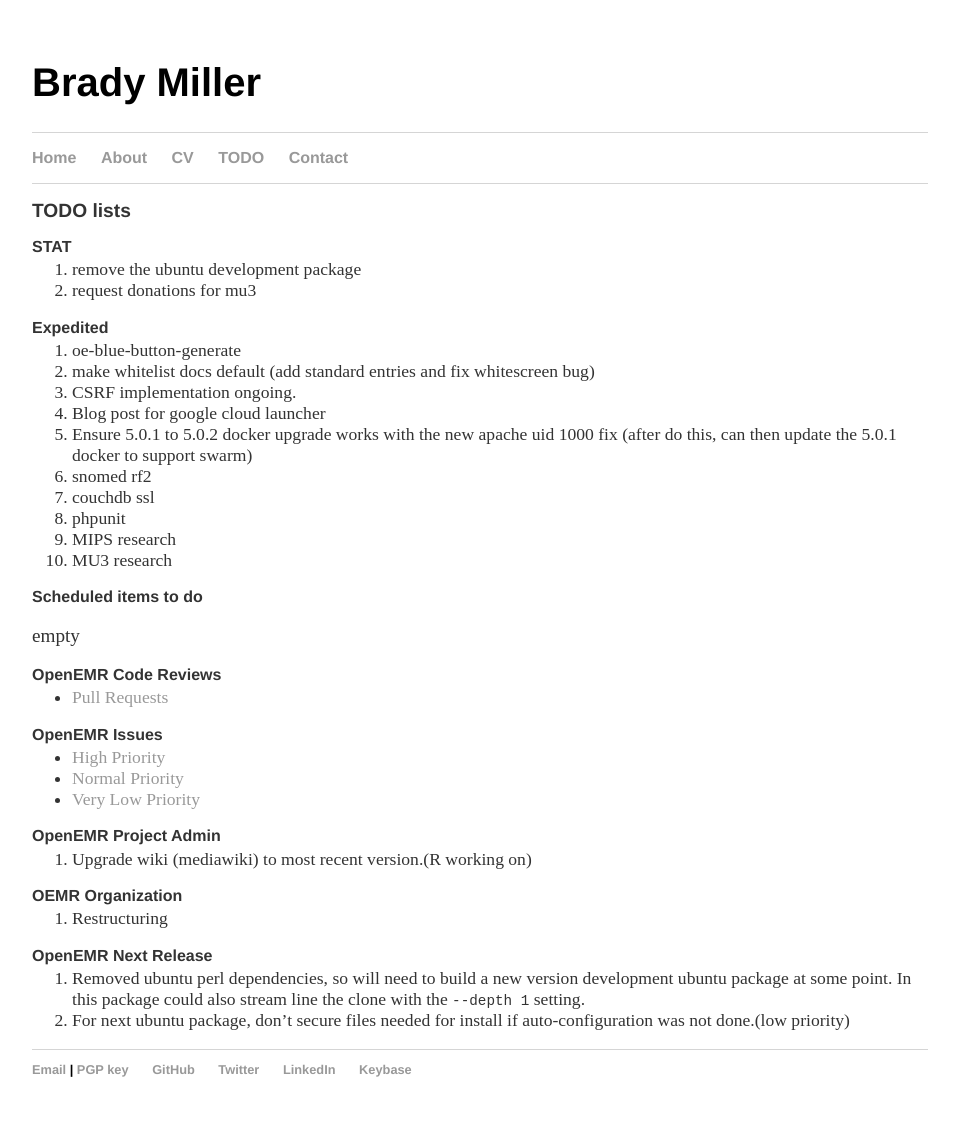
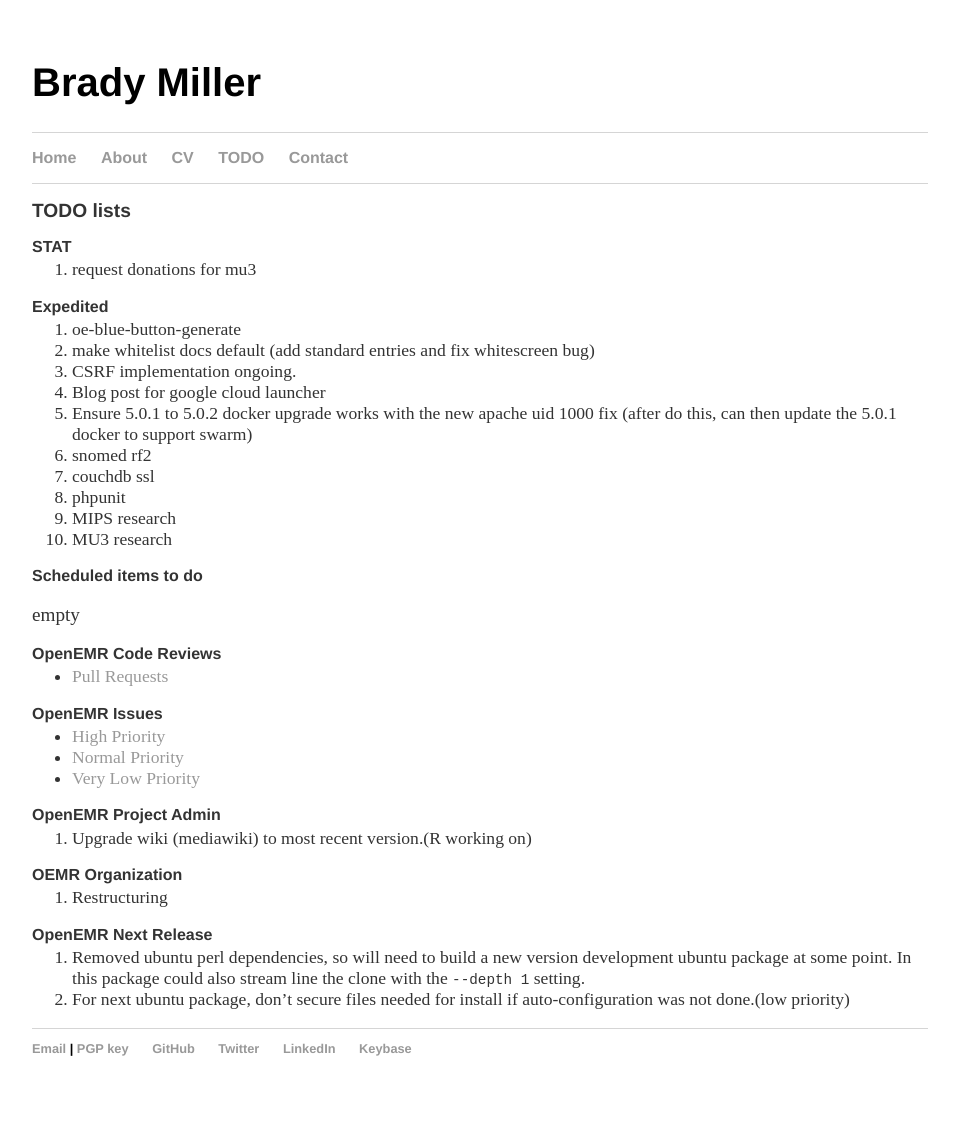
Before and after one commit to bradymiller/bradymiller.github.io, a Jekyll site: the page built from todo/index.md, in a window 1280 px wide. Shown: the whole page, without its empty margins (160-1119 px from the left). Built offline with Jekyll 4.4.1, drawn with Linux system fonts in a browser that asks for light colours; our own code applies the rules of GitHub Pages for plain Markdown files; after the commit the page ends 1116 px from its top, so only the background shows below that.

Commit message:
Update index.md

```diff
--- a/todo/index.md
+++ b/todo/index.md
@@ -4,7 +4,6 @@
 ## TODO lists
 
 ### STAT
-1. remove the ubuntu development package
 1. request donations for mu3
 
 ### Expedited
```
